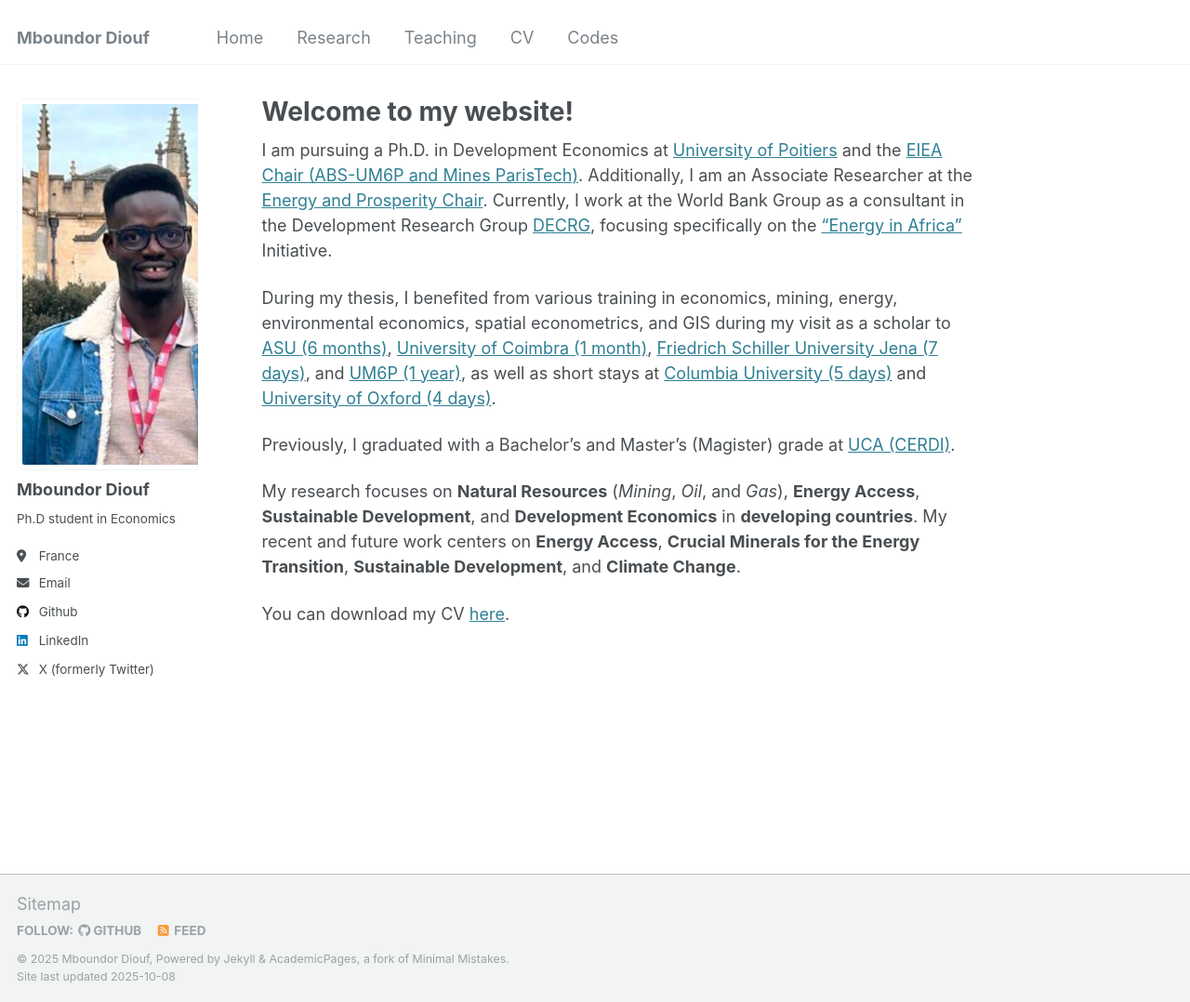
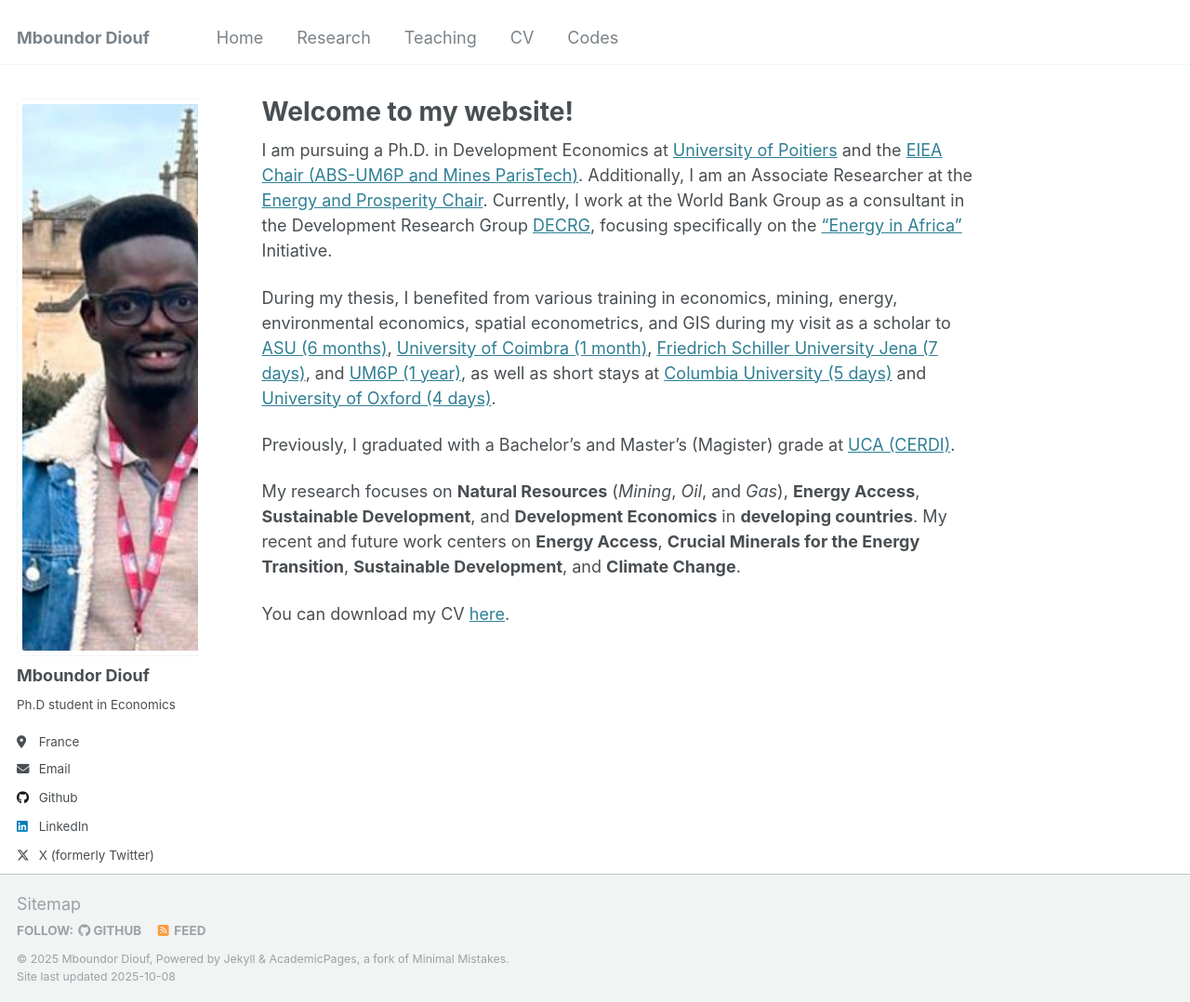
Before and after one commit to mboundordiouf/mboundordiouf.github.io, a Jekyll site: the page built from _pages/about.md, in a window 1280 px wide and 1078 px high. Shown: the whole window at 93% size. Built offline with Jekyll 4.4.1, drawn with Linux system fonts in a browser that asks for light colours.

Commit message:
Update custom.scss

```diff
--- a/_sass/custom.scss
+++ b/_sass/custom.scss
@@ -6,7 +6,7 @@
 .author__avatar img {
     max-width: 280px !important;  /* Largeur du rectangle */
     width: 280px !important;
-    height: 400px !important;  /* Hauteur du rectangle */
+    height: 600px !important;  /* Hauteur du rectangle */
     object-fit: cover !important;  /* Recadrage automatique pour remplir le rectangle */
     border-radius: 8px !important;  /* Coins légèrement arrondis (0 pour rectangle parfait) */
 }
```
